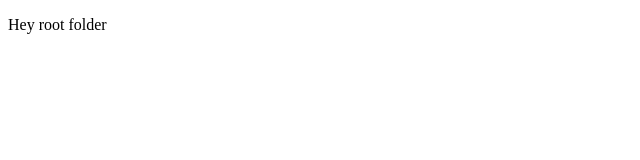
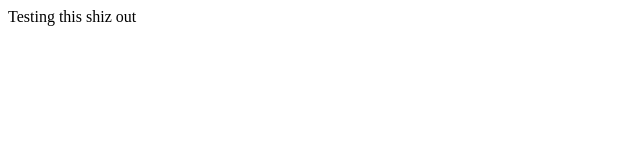
Before and after one commit to y0n4/pantry-patron, a React app: page / in a window 1280 px wide. Shown: the top 160 px of the page, without its empty margins (0-640 px from the left). Built offline with nearby package versions, Linux system fonts and the light colour scheme; the HTML template or start-up script is replaced by a standard one.

Commit message:
added react route to our dependencies - created bare bones

```diff
--- a/client/src/index.jsx
+++ b/client/src/index.jsx
@@ -1,11 +1,20 @@
 import React from 'react';
 import ReactDOM from 'react-dom';
+import {
+  BrowserRouter as Router,
+  Route,
+  Link,
+  Switch
+} from 'react-router-dom';
+
 import $ from 'jquery';
-
+const Test = () => (<div>Testing this shiz out </div>);
 const App = () => (
-  <div>
-    <p>Hey root folder</p>
-  </div>
+  <Router>
+    <Switch>
+      <Route exact path='/' component={Test}/>
+    </Switch>
+  </Router>
 );
 
 ReactDOM.render(<App />, document.getElementById('app'));
--- a/package.json
+++ b/package.json
@@ -27,7 +27,8 @@
     "jquery": "^3.3.1",
     "mongoose": "^5.1.3",
     "react": "^16.4.0",
-    "react-dom": "^16.4.0"
+    "react-dom": "^16.4.0",
+    "react-router-dom": "^4.2.2"
   },
   "devDependencies": {
     "babel-core": "^6.26.3",
```
Also changed, not shown: client/src/components/View.jsx (deleted, +0 -8 lines), client/src/components/login.jsx (added), 3 other files (tests, documents, lock files or other folders).
